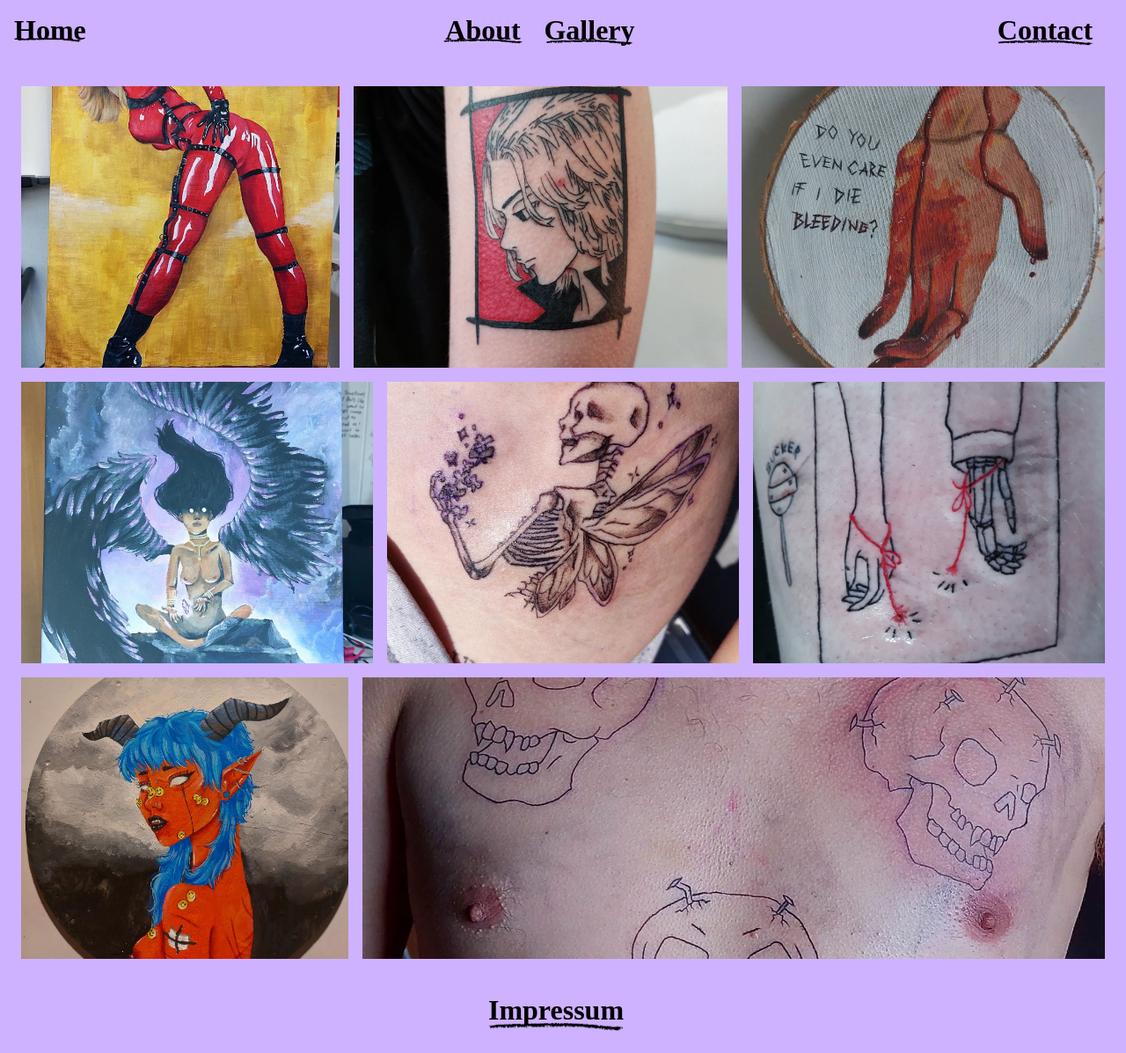
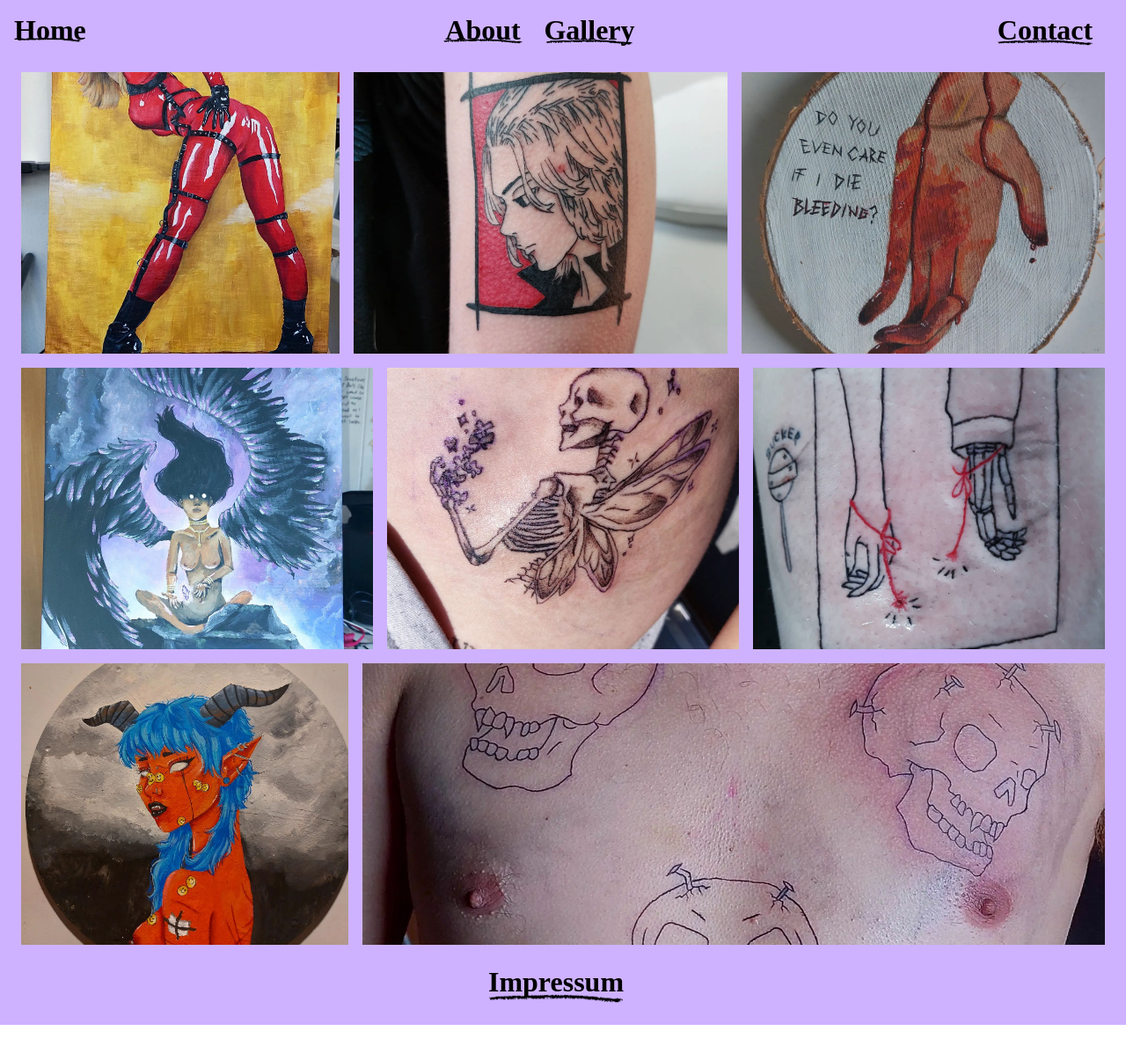
Before and after one commit to kevinberger-ch/Jennys-Art-Website, a Next.js app: page /gallery in a window 1280 px wide. Shown: the whole page at 88% size. After the commit the page ends 1165 px from the top, so only its background shows below. Built offline with nearby package versions, Linux system fonts and the light colour scheme; a web font is replaced by a local one.

Commit message:
Adjust paddings in Header and Footer

```diff
--- a/styles/Footer.module.css
+++ b/styles/Footer.module.css
@@ -4,5 +4,5 @@
     bottom: 0;
     display: flex;
     justify-content: center;
-    padding: 1rem;
+    padding: 0 1rem 1rem;
 }
--- a/styles/Navigation.module.css
+++ b/styles/Navigation.module.css
@@ -1,5 +1,5 @@
 .container {
-    padding: 1rem;
+    padding: 1rem 1rem 0;
 }
 
 .container ul {
```
